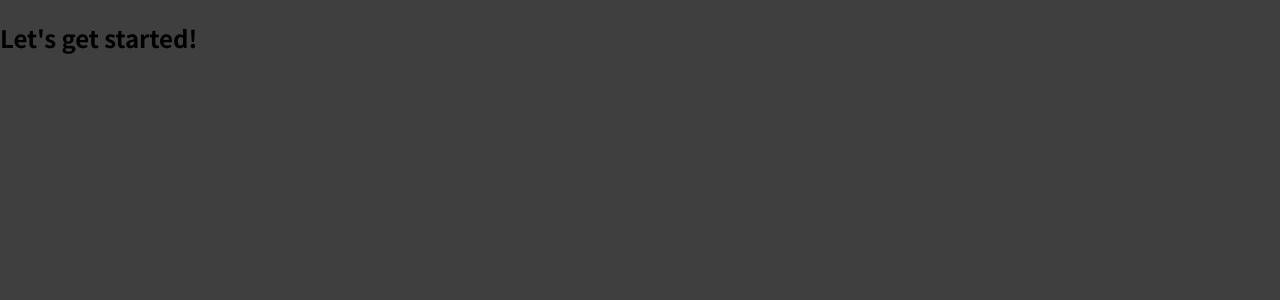
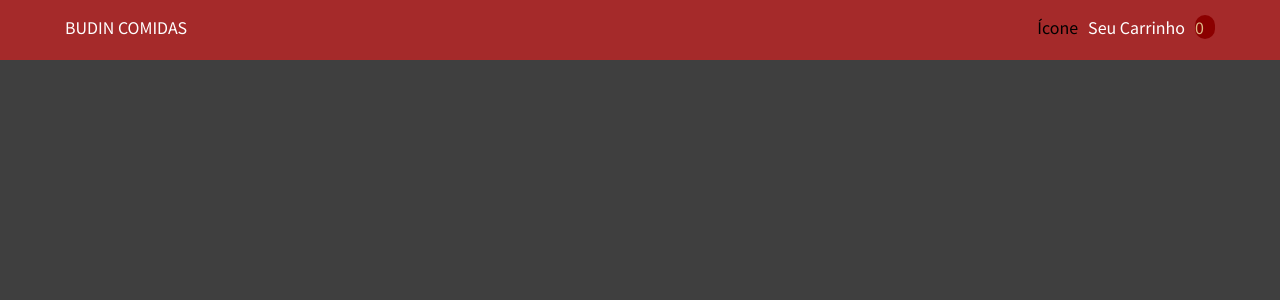
Before and after one commit to RaphaelBudin/Projetinho-Site-Menu-Comida, a React (Create React App) app: page / in a window 1280 px wide. Shown: the top 300 px of the page. Built offline with nearby package versions, Linux system fonts and the light colour scheme.

Commit message:
readme/Regras de estilos criadas

```diff
--- a/src/App.js
+++ b/src/App.js
@@ -1,7 +1,9 @@
+import Navbar from "./components/navbar/Navbar";
+
 function App() {
   return (
     <div>
-      <h2>Let's get started!</h2>
+      <Navbar/>
     </div>
   );
 }
--- /dev/null
+++ b/src/components/UI/BotaoCart.jsx
@@ -0,0 +1,11 @@
+import styles from "./BotaoCart.module.css";
+
+export default function BotaoCart(){
+    return(
+        <div className={styles.container}>
+            <div> Ícone </div>
+            <div className={styles.texto}> Seu Carrinho</div>
+            <div className={styles.contador}> 0 </div>
+        </div>
+    );
+}
--- /dev/null
+++ b/src/components/UI/BotaoCart.module.css
@@ -0,0 +1,25 @@
+.container {
+    display: flex;
+    flex-direction: row;
+    justify-content: space-between;
+    padding-right: 65px;
+    padding-top: 15px;
+}
+
+.icone {
+
+}
+
+.texto {
+    margin-left:10px;
+    color: white;
+}
+
+.contador {
+    width: 20px;
+    height: fit-content;
+    margin-left:10px;
+    background-color: darkred;
+    color: burlywood;
+    border-radius: 100px;
+}
--- /dev/null
+++ b/src/components/navbar/Navbar.jsx
@@ -0,0 +1,13 @@
+import BotaoCart from "../UI/BotaoCart";
+import styles from "./Navbar.module.css";
+
+export default function Navbar() {
+  return (
+        <div className={styles.navbar}>
+            <div className={styles.nomeLoja}>
+                BUDIN COMIDAS
+            </div>
+            <BotaoCart/>
+        </div>
+    );
+}
--- /dev/null
+++ b/src/components/navbar/Navbar.module.css
@@ -0,0 +1,13 @@
+.navbar{
+    display: flex;
+    flex-direction: row;
+    justify-content: space-between;
+    height: 60px;
+    background-color: brown;
+}
+
+.nomeLoja {
+    padding-left: 65px;
+    padding-top: 15px;
+    color: white;
+}
```
Also changed, not shown: 1 other file (tests, documents, lock files or other folders).
